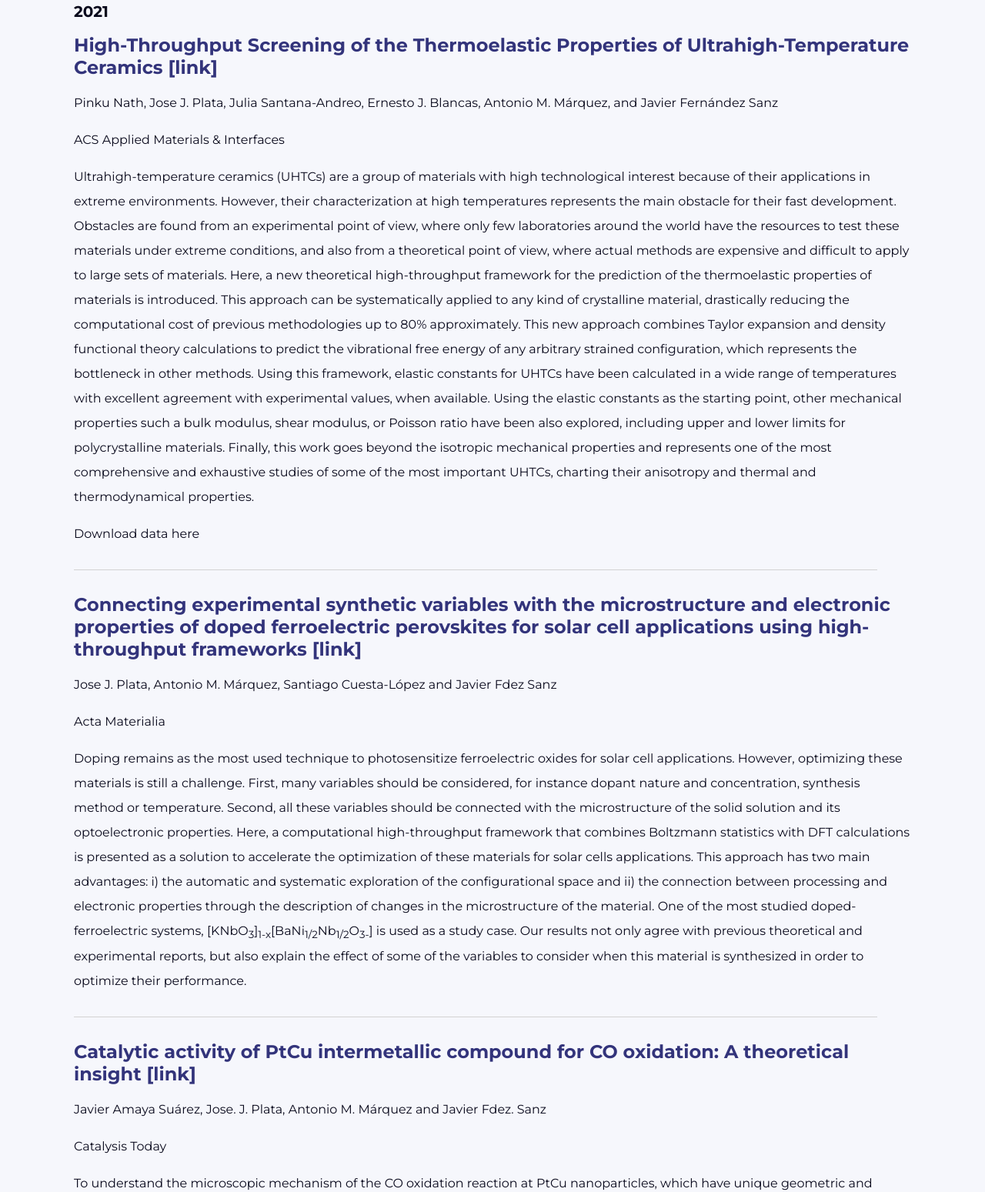
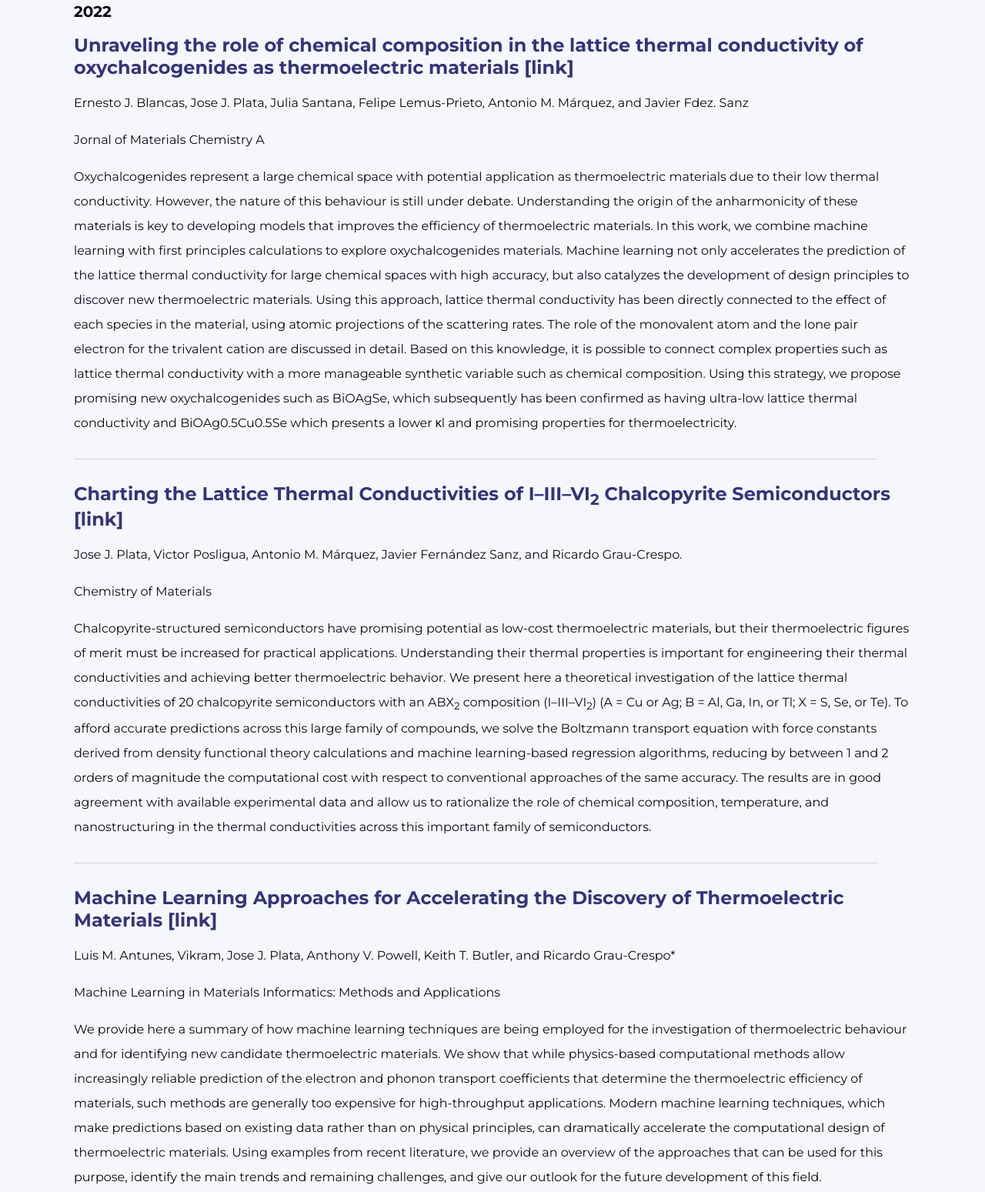
Before and after one commit to NewMaterialsLab/newmaterialslab.github.io, a plain HTML site: page publications.html in a window 1280 px wide. Shown: the part 358-1907 px from the top of the page at 77% size. Drawn offline with Linux system fonts and the light colour scheme.

Commit message:
Add files via upload
Update

```diff
--- a/publications.html
+++ b/publications.html
@@ -36,6 +36,54 @@
         </section>
         <section id="publication-list">
             <div class="container">
+                <h2> 2022 </h2>
+                <div>
+                    <h3 style="font-size: 1.5em;">
+						Unraveling the role of chemical composition in the lattice thermal conductivity of oxychalcogenides as thermoelectric materials
+                        <a href="https://pubs.rsc.org/en/content/articlehtml/2022/ta/d2ta02180c" > [link] </a>
+                    </h3>
+                    <p>
+						Ernesto J. Blancas, Jose J. Plata, Julia Santana, Felipe Lemus-Prieto, Antonio M. Márquez, and Javier Fdez. Sanz
+                    </p>
+                    <p>
+                        Jornal of Materials Chemistry A
+                    </p>
+                    <p>
+						Oxychalcogenides represent a large chemical space with potential application as thermoelectric materials due to their low thermal conductivity. However, the nature of this behaviour is still under debate. Understanding the origin of the anharmonicity of these materials is key to developing models that improves the efficiency of thermoelectric materials. In this work, we combine machine learning with first principles calculations to explore oxychalcogenides materials. Machine learning not only accelerates the prediction of the lattice thermal conductivity for large chemical spaces with high accuracy, but also catalyzes the development of design principles to discover new thermoelectric materials. Using this approach, lattice thermal conductivity has been directly connected to the effect of each species in the material, using atomic projections of the scattering rates. The role of the monovalent atom and the lone pair electron for the trivalent cation are discussed in detail. Based on this knowledge, it is possible to connect complex properties such as lattice thermal conductivity with a more manageable synthetic variable such as chemical composition. Using this strategy, we propose promising new oxychalcogenides such as BiOAgSe, which subsequently has been confirmed as having ultra-low lattice thermal conductivity and BiOAg0.5Cu0.5Se which presents a lower κl and promising properties for thermoelectricity.
+                    </p>
+                </div>
+                <hr style="margin: 30px 0px;">
+                <div>
+                    <h3 style="font-size: 1.5em;">
+						Charting the Lattice Thermal Conductivities of I–III–VI<sub>2</sub> Chalcopyrite Semiconductors
+                        <a href="https://pubs.acs.org/doi/full/10.1021/acs.chemmater.2c00336" > [link] </a>
+                    </h3>
+                    <p>
+						Jose J. Plata, Victor Posligua, Antonio M. Márquez, Javier Fernández Sanz, and Ricardo Grau-Crespo.
+                    </p>
+                    <p>
+                        Chemistry of Materials
+                    </p>
+                    <p>
+                       Chalcopyrite-structured semiconductors have promising potential as low-cost thermoelectric materials, but their thermoelectric figures of merit must be increased for practical applications. Understanding their thermal properties is important for engineering their thermal conductivities and achieving better thermoelectric behavior. We present here a theoretical investigation of the lattice thermal conductivities of 20 chalcopyrite semiconductors with an ABX<sub>2</sub> composition (I–III–VI<sub>2</sub>) (A = Cu or Ag; B = Al, Ga, In, or Tl; X = S, Se, or Te). To afford accurate predictions across this large family of compounds, we solve the Boltzmann transport equation with force constants derived from density functional theory calculations and machine learning-based regression algorithms, reducing by between 1 and 2 orders of magnitude the computational cost with respect to conventional approaches of the same accuracy. The results are in good agreement with available experimental data and allow us to rationalize the role of chemical composition, temperature, and nanostructuring in the thermal conductivities across this important family of semiconductors.
+                    </p>
+                </div>
+                <hr style="margin: 30px 0px;">
+                <div>
+                    <h3 style="font-size: 1.5em;">
+						Machine Learning Approaches for Accelerating the Discovery of Thermoelectric Materials
+                        <a href="https://pubs.acs.org/doi/full/10.1021/bk-2022-1416.ch001" > [link] </a>
+                    </h3>
+                    <p>
+						Luis M. Antunes, Vikram, Jose J. Plata, Anthony V. Powell, Keith T. Butler, and Ricardo Grau-Crespo*
+                    </p>
+                    <p>
+                        Machine Learning in Materials Informatics: Methods and Applications
+                    </p>
+                    <p>
+						We provide here a summary of how machine learning techniques are being employed for the investigation of thermoelectric behaviour and for identifying new candidate thermoelectric materials. We show that while physics-based computational methods allow increasingly reliable prediction of the electron and phonon transport coefficients that determine the thermoelectric efficiency of materials, such methods are generally too expensive for high-throughput applications. Modern machine learning techniques, which make predictions based on existing data rather than on physical principles, can dramatically accelerate the computational design of thermoelectric materials. Using examples from recent literature, we provide an overview of the approaches that can be used for this purpose, identify the main trends and remaining challenges, and give our outlook for the future development of this field.
+                    </p>
+                </div>
                 <h2> 2021 </h2>
                 <div>
                     <h3 style="font-size: 1.5em;">
```
